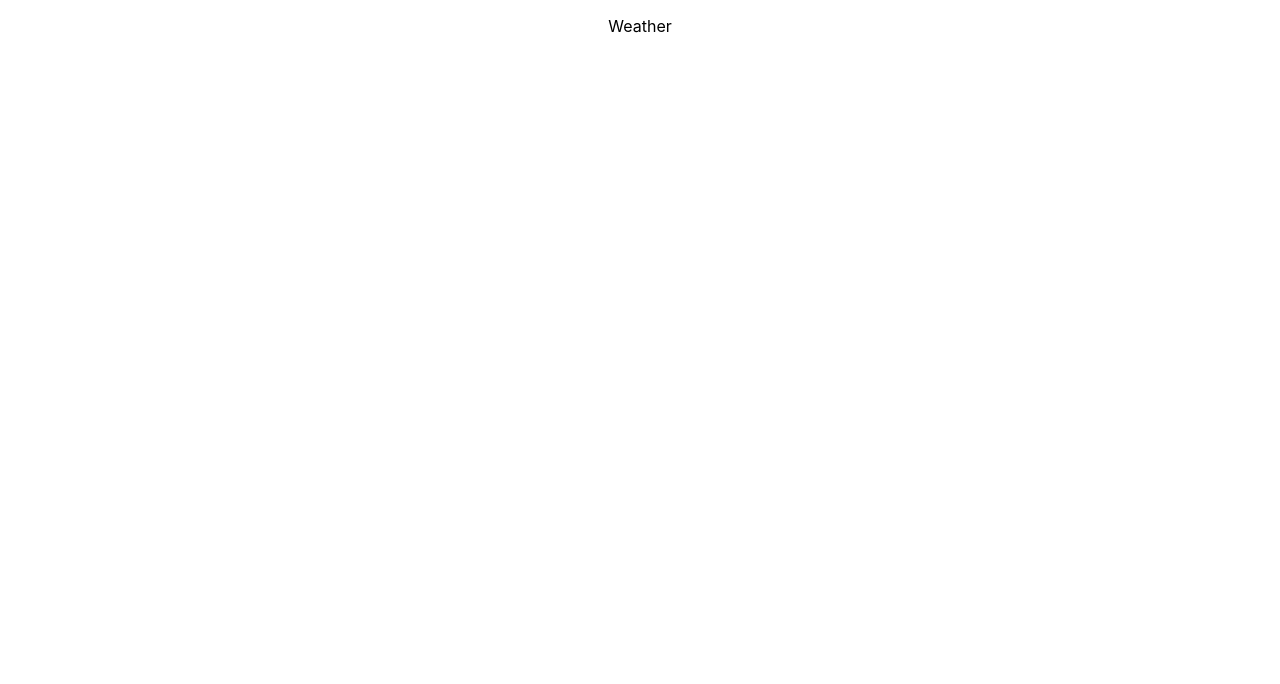
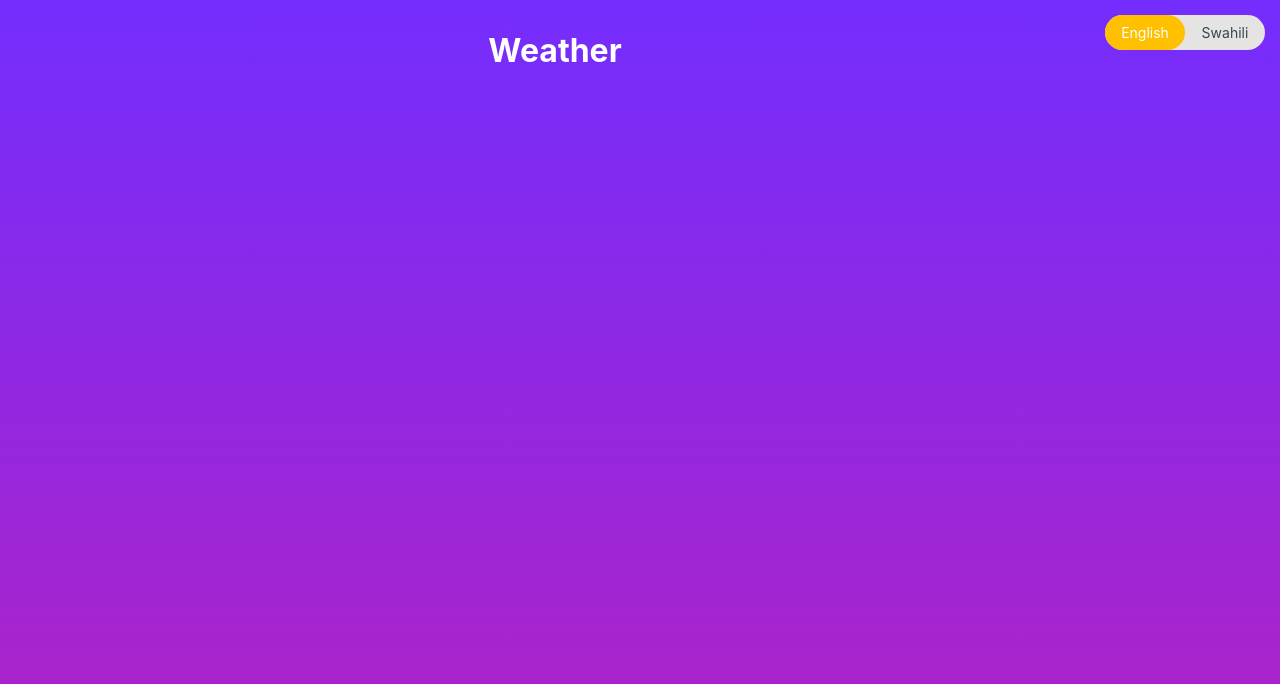
Before and after one commit to adiela/react-weather-app, a React (Create React App) app: page / in a window 1280 px wide. Shown: the top 684 px of the page. Built offline with nearby package versions, Linux system fonts and the light colour scheme; the HTML template or start-up script is replaced by a standard one.

Commit message:
Add some styling and create LanguageToggle component

```diff
--- a/src/App.css
+++ b/src/App.css
@@ -1,3 +1,14 @@
-.App {
+body{
+  margin: 0;
+  background: rgb(178,34,195);
+  background: linear-gradient(0deg, rgba(178,34,195,1) 0%, rgba(116,45,253,1) 100%);
+  color: #fff;
+  min-height: 100vh;
+  min-width: 100vw;
+}
+#App{
+  padding: 10px;
+}
+#app-name {
   text-align: center;
 }
--- a/src/App.js
+++ b/src/App.js
@@ -1,9 +1,11 @@
 import './App.css';
+import LanguageToggle from "./components/LanguageToggle"
 
 function App() {
   return (
-    <div className="App">
-      <p>Weather</p>
+    <div id="App">
+      <LanguageToggle/>
+      <h1 id='app-name'>Weather</h1>
     </div>
   );
 }
--- /dev/null
+++ b/src/components/LanguageToggle.css
@@ -0,0 +1,34 @@
+/* container for all of the toggle elements */
+.toggle-container {
+    float: right;
+    font-size: 14px;
+    text-align:center;
+    width: 10rem;
+    display: flex;
+    background: #E5E4E2;
+    color: #36454F;
+    line-height: 2.5;
+    border-radius: 3rem;
+    transition: opacity .2s cubic-bezier(.77, 0, .175, 1) .125s;
+    will-change: opacity;
+    margin: 5px;
+}
+
+/* input (radio) for toggling. hidden - use labels for clicking on */
+.toggle-container input[type="radio"] {
+    visibility: hidden;
+    position: absolute;
+    top: 0;
+}
+
+/* labels for the input (radio) boxes - something to click on */
+.toggle-container label {
+    width: 50%;
+    cursor: pointer;
+    border-radius: 3rem;
+}
+
+.toggle-container input[type="radio"]:checked+label {
+    background-color: #FFC000;
+    color: #ffffff;
+}
--- /dev/null
+++ b/src/components/LanguageToggle.js
@@ -0,0 +1,32 @@
+import React, { useState } from 'react';
+import './LanguageToggle.css';
+
+export default function LanguageToggle() {
+    const [selectedLanguage, setSelectedLanguage] = useState('');
+
+    const handleLanguageChange = (event) => {
+      setSelectedLanguage(event.target.value);
+    };
+
+    return (
+        <div className="toggle-container">
+            <input
+                type="radio"
+                id="switchEnglish"
+                name="toggleLanguage"
+                value="English"
+                defaultChecked={true}
+                onChange={handleLanguageChange}
+            />
+            <label htmlFor="switchEnglish">English</label>
+            <input
+            type="radio"
+            id="switchSwahili"
+            name="toggleLanguage"
+            value="Swahili"
+            onChange={handleLanguageChange}
+            />
+            <label htmlFor="switchSwahili">Swahili</label>
+        </div>
+    );
+}
```
